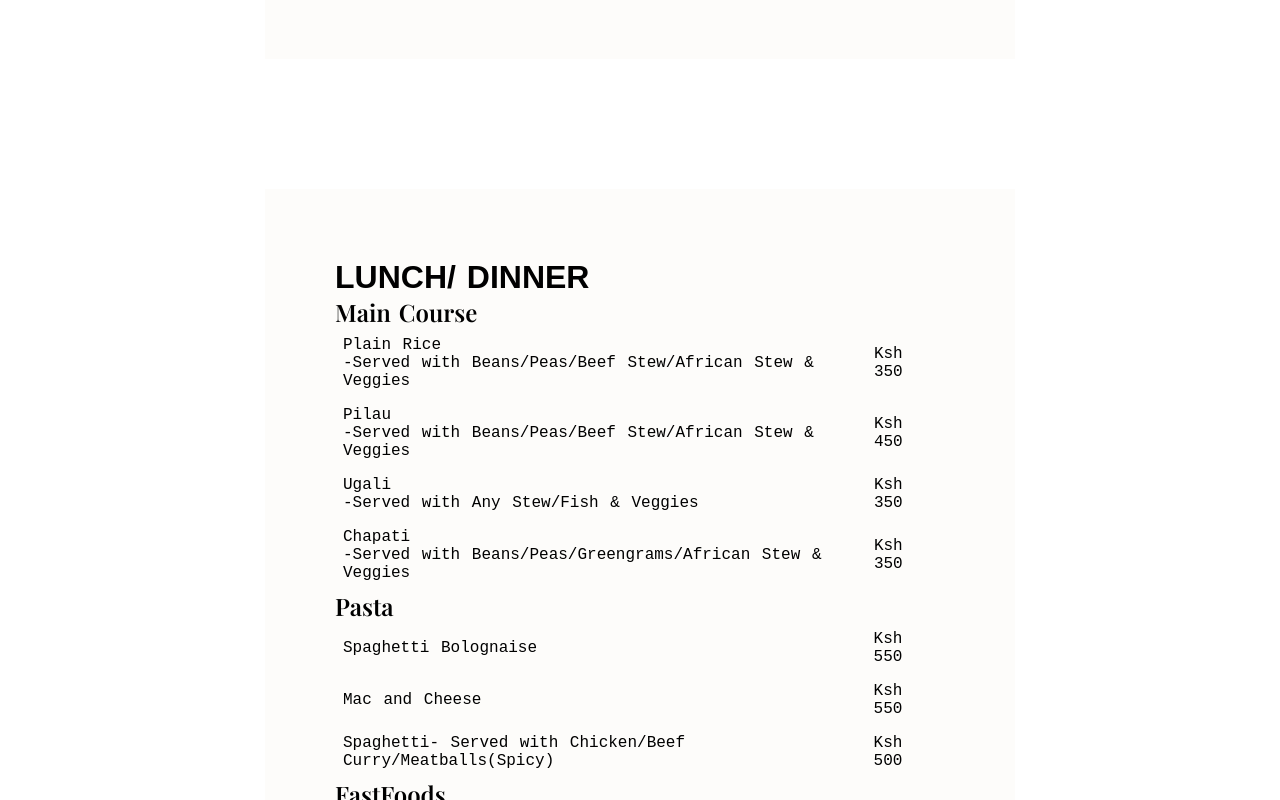
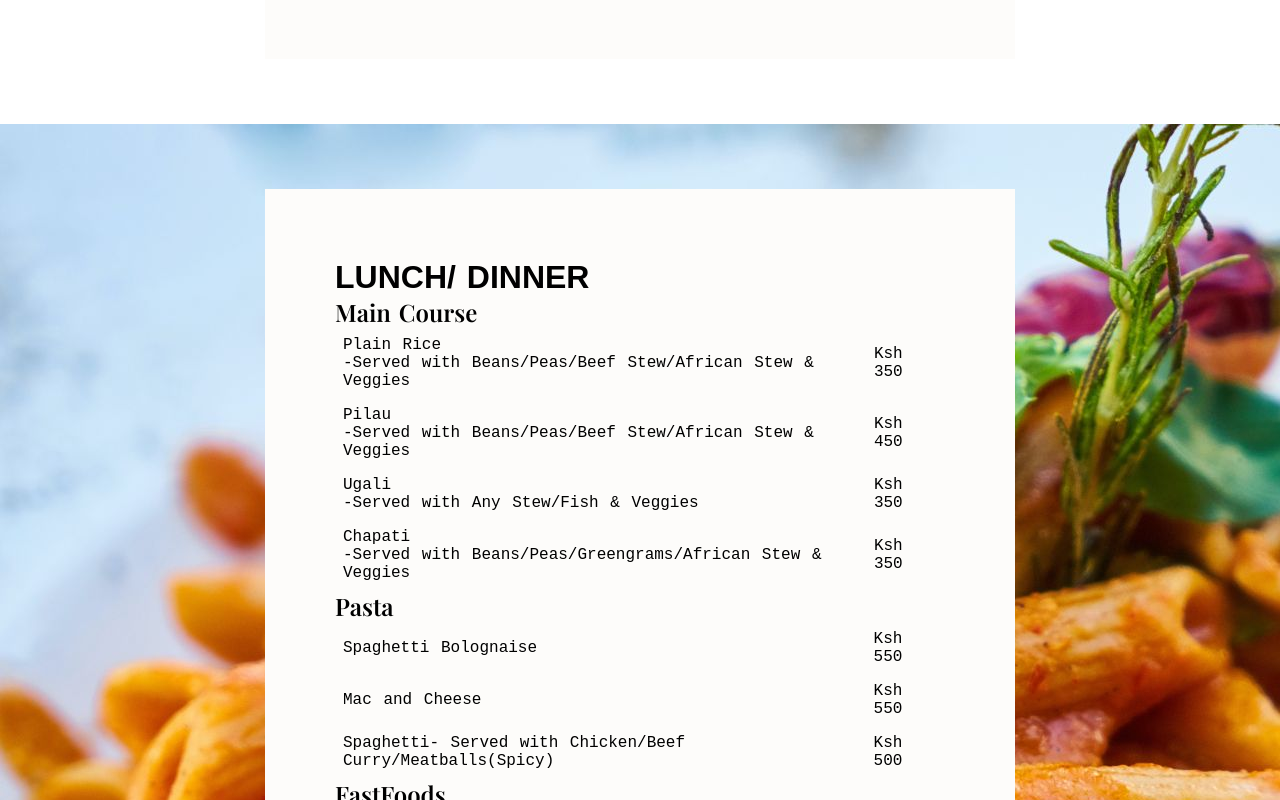
Before and after one commit to joykara/URestaurant, a plain HTML site: page menu.html in a window 1280 px wide. Shown: the part 980-1780 px from the top of the page. Drawn offline with nearby package versions, Linux system fonts and the light colour scheme; a web font is replaced by a local one.

Commit message:
Update style.css

```diff
--- a/style.css
+++ b/style.css
@@ -190,7 +190,7 @@ table, tr, td, th, caption{
     margin: 0;
 }
 .img4{
-    background-image: url("img/maccaroni.JPGbreakfast-g3090da4ce_1920.JPG");
+    background-image: url("img/maccaroni.JPG");
     padding: 65px;
     margin-bottom: 0px;
 }
```
